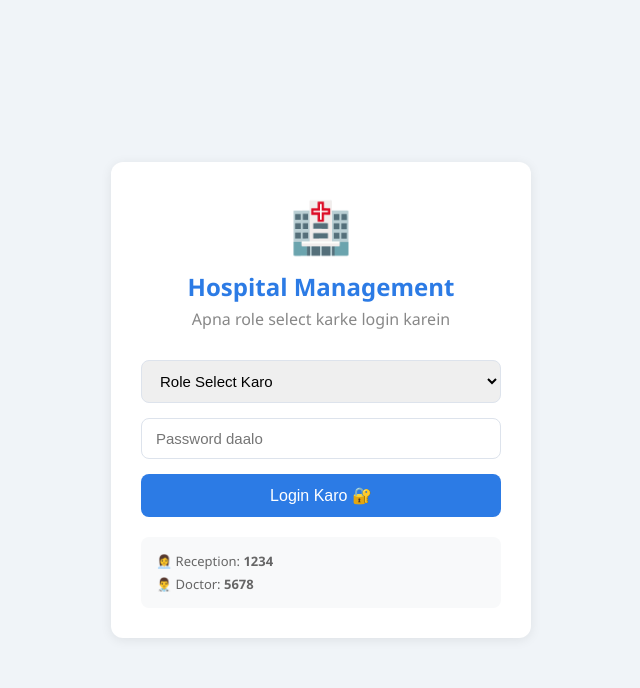
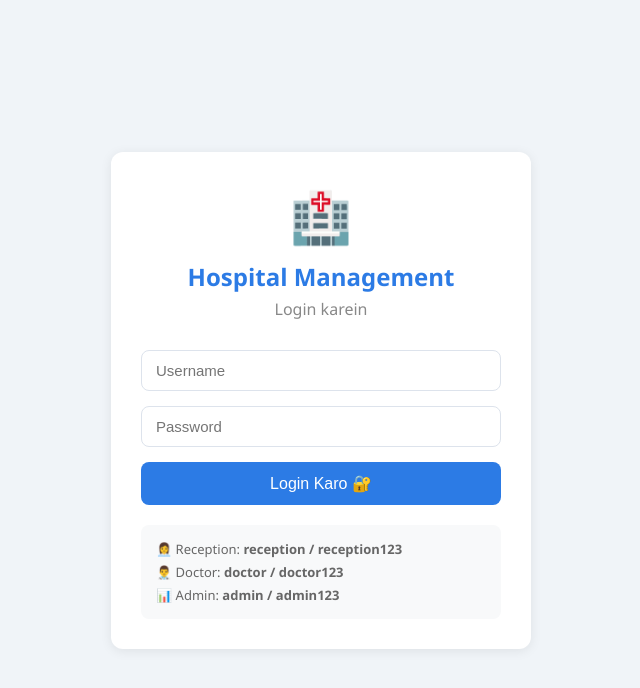
Before and after one commit to krishjindal907/hospital-management, a React (Vite) app: page /login in a window 1280 px wide. Shown: the top 688 px of the page, without its empty margins (319-959 px from the left). Built offline with nearby package versions, Linux system fonts and the light colour scheme.

Commit message:
Real JWT Login System added

```diff
--- a/src/components/Navbar.jsx
+++ b/src/components/Navbar.jsx
@@ -3,6 +3,9 @@ import { useNavigate, useLocation } from 'react-router-dom'
 function Navbar() {
   const navigate = useNavigate()
   const location = useLocation()
+
+  const username = localStorage.getItem('username')
+  const hospital = localStorage.getItem('hospital')
 
   const links = [
     { path: '/', label: '👩‍💼 Reception' },
@@ -13,23 +16,28 @@ const links = [
     { path: '/admin', label: '📊 Admin' },
     { path: '/appointment', label: '📅 Appointment' },
   ]
+
+  const handleLogout = () => {
+    localStorage.clear()
+    navigate('/login')
+  }
+
   return (
     <div style={{
       background: '#2c7be5',
-      padding: '0 30px',
+      padding: '0 20px',
       display: 'flex',
       alignItems: 'center',
       justifyContent: 'space-between',
-      boxShadow: '0 2px 8px rgba(0,0,0,0.15)'
+      boxShadow: '0 2px 8px rgba(0,0,0,0.15)',
+      flexWrap: 'wrap'
     }}>
 
-      {/* Logo */}
-      <h2 style={{ color: 'white', padding: '16px 0', fontSize: '20px' }}>
-        🏥 Hospital Management
+      <h2 style={{ color: 'white', padding: '16px 0', fontSize: '18px' }}>
+        🏥 {hospital || 'Hospital Management'}
       </h2>
 
-      {/* Links */}
-      <div style={{ display: 'flex', gap: '5px' }}>
+      <div style={{ display: 'flex', gap: '3px', flexWrap: 'wrap' }}>
         {links.map(link => (
           <button
             key={link.path}
@@ -38,36 +46,37 @@ const links = [
               background: location.pathname === link.path ? 'rgba(255,255,255,0.25)' : 'transparent',
               color: 'white',
               border: 'none',
-              padding: '10px 18px',
+              padding: '10px 12px',
               borderRadius: '8px',
               cursor: 'pointer',
-              fontSize: '14px',
+              fontSize: '13px',
               fontWeight: location.pathname === link.path ? '600' : '400',
-              transition: 'background 0.2s'
             }}
           >
             {link.label}
           </button>
         ))}
 
-        {/* Logout */}
+        <div style={{ display: 'flex', alignItems: 'center', gap: '10px', marginLeft: '10px' }}>
+          <span style={{ color: 'rgba(255,255,255,0.8)', fontSize: '13px' }}>
+            👤 {username}
+          </span>
           <button
-          onClick={() => navigate('/login')}
+            onClick={handleLogout}
             style={{
               background: 'rgba(255,255,255,0.15)',
               color: 'white',
               border: '1px solid rgba(255,255,255,0.3)',
-            padding: '10px 18px',
+              padding: '8px 14px',
               borderRadius: '8px',
               cursor: 'pointer',
-            fontSize: '14px',
-            marginLeft: '10px'
+              fontSize: '13px',
             }}
           >
             🚪 Logout
           </button>
         </div>
-
+      </div>
     </div>
   )
 }
--- a/src/pages/Login.jsx
+++ b/src/pages/Login.jsx
@@ -2,20 +2,39 @@ import { useState } from 'react'
 import { useNavigate } from 'react-router-dom'
 
 function Login() {
-  const [role, setRole] = useState('')
+  const [username, setUsername] = useState('')
   const [password, setPassword] = useState('')
   const [error, setError] = useState('')
+  const [loading, setLoading] = useState(false)
   const navigate = useNavigate()
 
-  const handleLogin = (e) => {
+  const handleLogin = async (e) => {
     e.preventDefault()
-    if (role === 'reception' && password === '1234') {
-      navigate('/')
-    } else if (role === 'doctor' && password === '5678') {
-      navigate('/doctor')
+    setLoading(true)
+    setError('')
+
+    const response = await fetch('http://localhost:5000/login', {
+      method: 'POST',
+      headers: { 'Content-Type': 'application/json' },
+      body: JSON.stringify({ username, password })
+    })
+
+    const data = await response.json()
+
+    if (data.success) {
+      localStorage.setItem('token', data.token)
+      localStorage.setItem('role', data.role)
+      localStorage.setItem('username', data.username)
+      localStorage.setItem('hospital', data.hospital)
+
+      if (data.role === 'admin') navigate('/admin')
+      else if (data.role === 'doctor') navigate('/doctor')
+      else navigate('/')
     } else {
-      setError('❌ Wrong password!')
+      setError(data.message)
     }
+
+    setLoading(false)
   }
 
   return (
@@ -25,42 +44,37 @@ function Login() {
         <div style={{ textAlign: 'center', marginBottom: '30px' }}>
           <div style={{ fontSize: '50px' }}>🏥</div>
           <h1 style={{ color: '#2c7be5', fontSize: '24px', marginTop: '10px' }}>Hospital Management</h1>
-          <p style={{ color: '#888', marginTop: '5px' }}>Apna role select karke login karein</p>
+          <p style={{ color: '#888', marginTop: '5px' }}>Login karein</p>
         </div>
 
         <form onSubmit={handleLogin} style={{ display: 'flex', flexDirection: 'column', gap: '15px' }}>
-          <select
+          <input
             className="input"
-            value={role}
-            onChange={e => setRole(e.target.value)}
+            placeholder="Username"
+            value={username}
+            onChange={e => setUsername(e.target.value)}
             required
-          >
-            <option value="">Role Select Karo</option>
-            <option value="reception">👩‍💼 Reception</option>
-            <option value="doctor">👨‍⚕️ Doctor</option>
-          </select>
-
+          />
           <input
             className="input"
             type="password"
-            placeholder="Password daalo"
+            placeholder="Password"
             value={password}
             onChange={e => setPassword(e.target.value)}
             required
           />
 
-          {error && (
-            <p style={{ color: '#e53e2c', textAlign: 'center', fontWeight: '500' }}>{error}</p>
-          )}
+          {error && <p style={{ color: '#e53e2c', textAlign: 'center' }}>{error}</p>}
 
           <button className="btn-primary" type="submit">
-            Login Karo 🔐
+            {loading ? '⏳ Loading...' : 'Login Karo 🔐'}
           </button>
         </form>
 
         <div style={{ marginTop: '20px', padding: '15px', background: '#f8f9fa', borderRadius: '8px', fontSize: '13px', color: '#666' }}>
-          <p>👩‍💼 Reception: <strong>1234</strong></p>
-          <p style={{ marginTop: '5px' }}>👨‍⚕️ Doctor: <strong>5678</strong></p>
+          <p>👩‍💼 Reception: <strong>reception / reception123</strong></p>
+          <p style={{ marginTop: '5px' }}>👨‍⚕️ Doctor: <strong>doctor / doctor123</strong></p>
+          <p style={{ marginTop: '5px' }}>📊 Admin: <strong>admin / admin123</strong></p>
         </div>
 
       </div>
```
Lines whose indentation alone changed are shown as unchanged.
